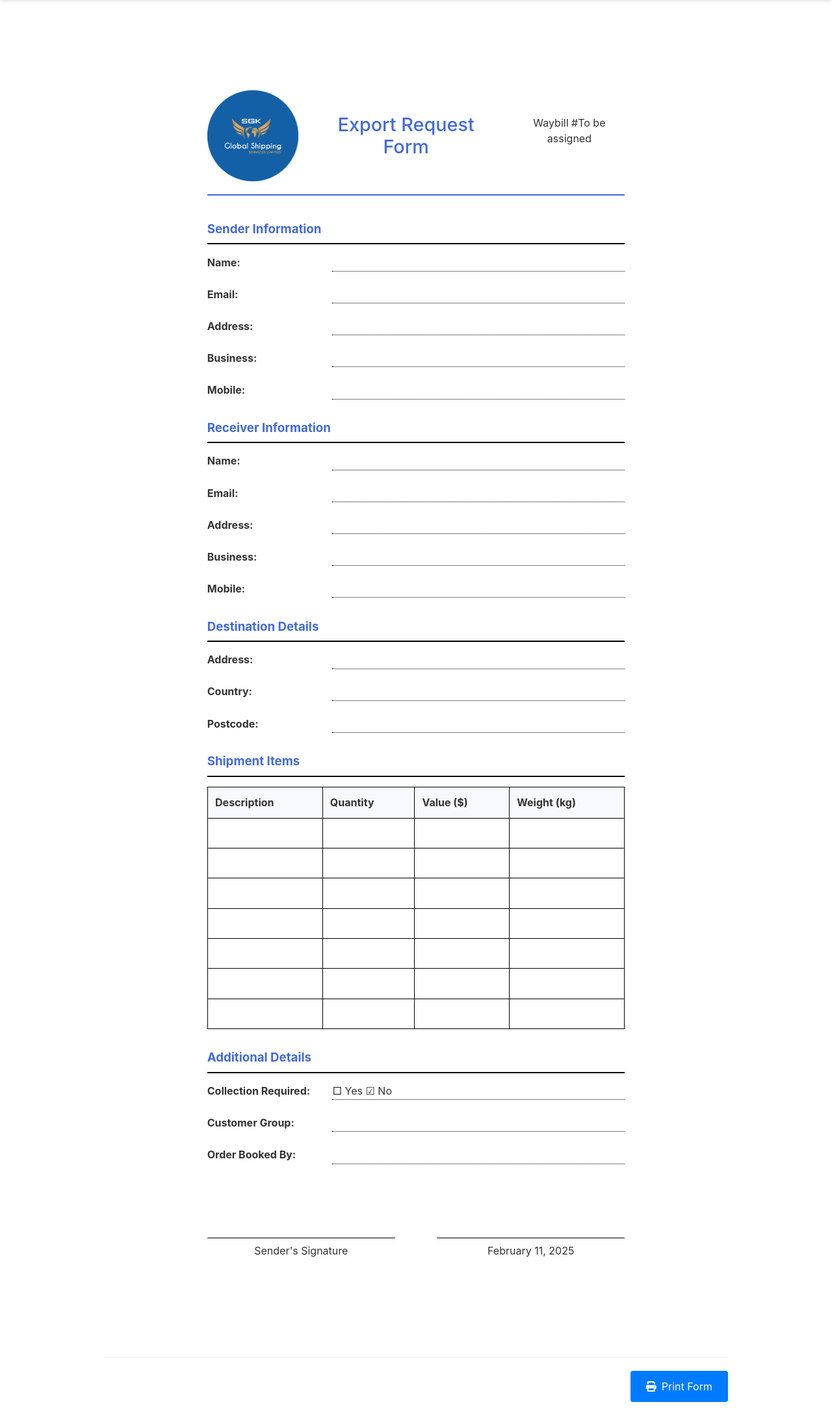
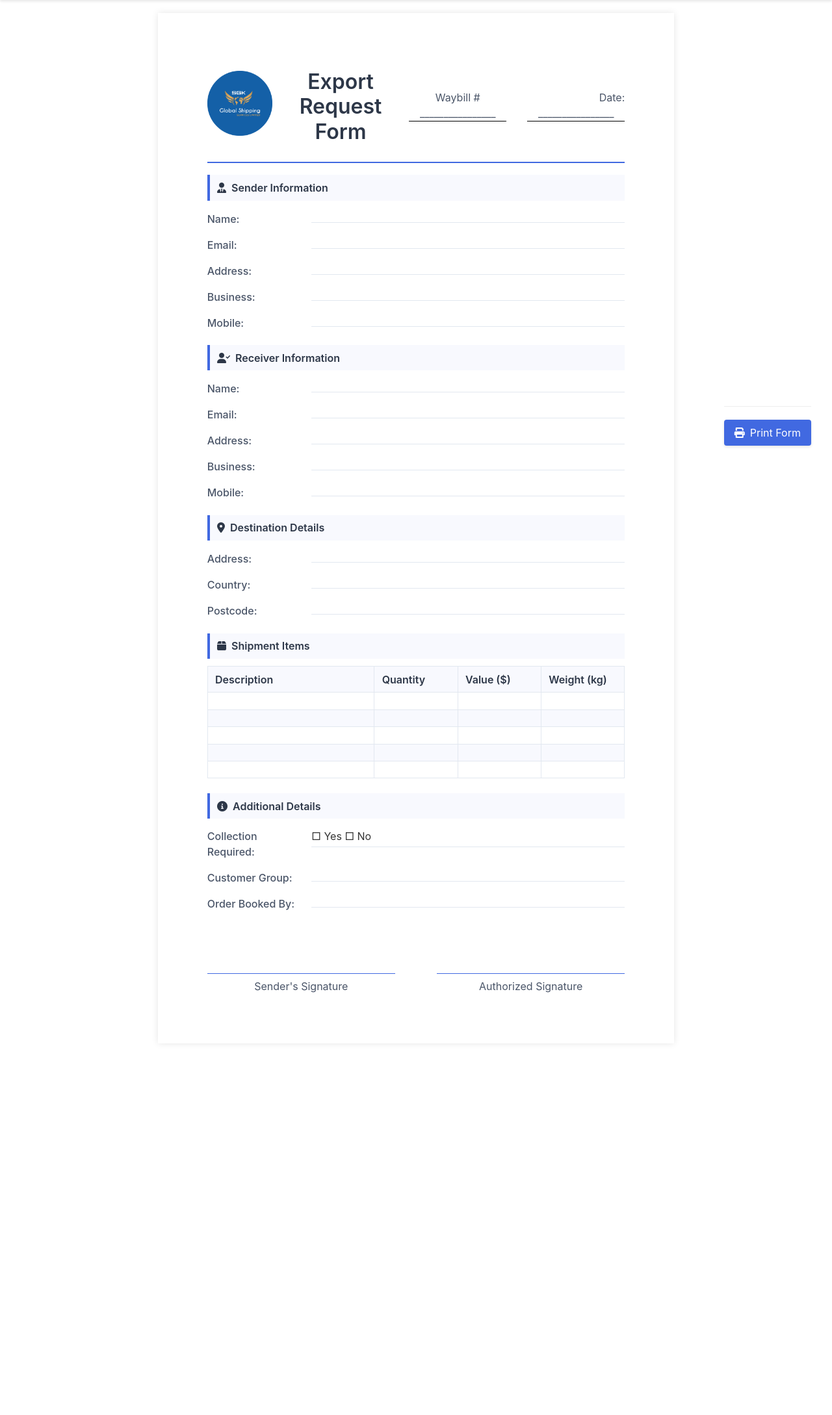
Before and after one commit to nonsonwune/sgk_export, a Flask app: page /print-form-template in a window 1280 px wide. Shown: the part 82-2260 px from the top of the page at 65% size. After the commit the page ends 1610 px from the top, so only its background shows below. Run offline with Flask 3, Linux system fonts and the light colour scheme; a user stored in the database is signed in; lists and menus that the app fills with data are empty.

Commit message:
printable form
properly formatted the printable form

```diff
--- a/app.py
+++ b/app.py
@@ -70,7 +70,7 @@ class User(UserMixin, db.Model):
 
 @login_manager.user_loader
 def load_user(user_id):
-    return User.query.get(int(user_id))
+    return db.session.get(User, int(user_id))
 
 def create_default_admin():
     """Create default admin user if no users exist"""
@@ -450,14 +450,44 @@ def serve_image(filename):
     """Serve uploaded images"""
     return send_from_directory('uploads', filename)
 
+class TemplateExportRequest:
+    def __init__(self, **kwargs):
+        self.waybill_number = kwargs.get('waybill_number', '')  # Empty for manual filling
+        self.created_at = kwargs.get('created_at')
+        self.sender_name = kwargs.get('sender_name', '')  # Empty for manual filling
+        self.sender_email = kwargs.get('sender_email', '')
+        self.sender_address = kwargs.get('sender_address', '')
+        self.sender_business = kwargs.get('sender_business', '')
+        self.sender_mobile = kwargs.get('sender_mobile', '')
+        self.receiver_name = kwargs.get('receiver_name', '')
+        self.receiver_email = kwargs.get('receiver_email', '')
+        self.receiver_address = kwargs.get('receiver_address', '')
+        self.receiver_business = kwargs.get('receiver_business', '')
+        self.receiver_mobile = kwargs.get('receiver_mobile', '')
+        self.destination_address = kwargs.get('destination_address', '')
+        self.destination_country = kwargs.get('destination_country', '')
+        self.destination_postcode = kwargs.get('destination_postcode', '')
+        self.is_collection = kwargs.get('is_collection', False)  # Default to unchecked
+        self.customer_group = kwargs.get('customer_group', '')
+        self.order_booked_by = kwargs.get('order_booked_by', '')
+        self.items = kwargs.get('items', [])
+
 @app.route('/print-form-template')
+@login_required
 def print_form_template():
-    """Route to display an empty printable form template."""
-    return render_template('print_form.html', request={
-        'waybill_number': 'To be assigned',
-        'status': 'new',
-        'created_at': datetime.now()
-    })
+    logger.debug("Preparing data for print form template")
+
+    # Create template object with empty values for manual filling
+    export_request = TemplateExportRequest(
+        waybill_number='',  # Empty for manual filling
+        created_at=None,  # Set to None so date can be filled by hand
+        items=[]
+    )
+
+    logger.debug("Created template with empty values for manual filling")
+    logger.debug("Attempting to render print form template")
+
+    return render_template('print_form.html', export_request=export_request)
 
 # Add new route for printing specific export request
 @app.route('/print-form/<int:id>')
--- a/templates/print_form.html
+++ b/templates/print_form.html
@@ -6,77 +6,119 @@
 <style>
     @media print {
         .main-nav, .action-buttons { display: none !important; }
-        body { font-size: 12pt; }
+        body {
+            font-size: 11pt;
+            line-height: 1.3;
+            background: white;
+            margin: 0;
+            padding: 0;
+        }
+        .print-form {
+            margin: 0 !important;
+            padding: 15mm !important;
+            box-shadow: none !important;
+        }
     }
 
     .print-form {
         max-width: 210mm;  /* A4 width */
-        margin: 20mm auto;
+        margin: 2rem auto;
         padding: 20mm;
         background: white;
+        box-shadow: 0 0 10px rgba(0,0,0,0.1);
     }
 
     .company-header {
         text-align: center;
-        margin-bottom: 10mm;
+        margin-bottom: 5mm;
+        padding-bottom: 5mm;
+        border-bottom: 2px solid #4169E1;
     }
 
     .company-logo {
-        width: 140px;
+        width: 100px;
         height: auto;
+        margin-bottom: 2mm;
+    }
+
+    .company-header h1 {
+        margin: 3mm 0 2mm;
+        color: #2d3748;
+        font-size: 24pt;
+        font-weight: 600;
+    }
+
+    .company-header p {
+        margin: 0;
+        color: #4a5568;
+        font-size: 12pt;
     }
 
     .form-section {
-        margin-bottom: 8mm;
+        margin-bottom: 6mm;
+        page-break-inside: avoid;
     }
 
     .section-title {
-        font-size: 14pt;
-        font-weight: bold;
-        margin-bottom: 4mm;
-        border-bottom: 2px solid #000;
-        padding-bottom: 2mm;
+        font-size: 12pt;
+        font-weight: 600;
+        margin-bottom: 3mm;
+        color: #2d3748;
+        background: #f8f9fe;
+        padding: 2mm 3mm;
+        border-left: 4px solid #4169E1;
     }
 
     .input-row {
         display: flex;
-        margin-bottom: 6mm;
+        margin-bottom: 3mm;
+        align-items: baseline;
     }
 
     .input-label {
-        width: 30%;
-        font-weight: bold;
+        width: 25%;
+        font-weight: 500;
+        color: #4a5568;
+        padding-right: 3mm;
     }
 
     .input-field {
-        width: 70%;
-        border-bottom: 1px dotted #000;
-        height: 7mm;
+        width: 75%;
+        border-bottom: 1px solid #e2e8f0;
+        min-height: 6mm;
+        padding: 1mm 0;
     }
 
     .items-table {
         width: 100%;
         border-collapse: collapse;
-        margin-bottom: 8mm;
+        margin: 2mm 0 6mm;
     }
 
     .items-table th {
-        border: 1px solid #000;
-        padding: 3mm;
+        background: #f8f9fe;
+        color: #2d3748;
+        font-weight: 600;
         text-align: left;
-        background: #f8f9fe;
+        padding: 2mm 3mm;
+        border: 1px solid #e2e8f0;
     }
 
     .items-table td {
-        border: 1px solid #000;
-        padding: 6mm 3mm;
-        height: 10mm;
+        padding: 3mm;
+        border: 1px solid #e2e8f0;
+        height: 7mm;
+    }
+
+    .items-table tr:nth-child(even) td {
+        background: #f8f9fe;
     }
 
     .signature-section {
         display: flex;
         justify-content: space-between;
-        margin-top: 15mm;
+        margin-top: 10mm;
+        page-break-inside: avoid;
     }
 
     .signature-box {
@@ -84,15 +126,55 @@
     }
 
     .signature-line {
-        border-top: 1px solid #000;
+        border-top: 1px solid #4169E1;
         margin-top: 15mm;
         padding-top: 2mm;
         text-align: center;
+        color: #4a5568;
     }
 
     .date-line {
         text-align: right;
-        margin-top: 10mm;
+        margin-top: 5mm;
+        color: #4a5568;
+    }
+
+    .action-buttons {
+        position: fixed;
+        bottom: 2rem;
+        right: 2rem;
+        z-index: 1000;
+    }
+
+    .action-button {
+        padding: 0.5rem 1rem;
+        background: #4169E1;
+        color: white;
+        border: none;
+        border-radius: 4px;
+        cursor: pointer;
+        font-size: 1rem;
+        display: flex;
+        align-items: center;
+        gap: 0.5rem;
+        box-shadow: 0 2px 4px rgba(0,0,0,0.1);
+    }
+
+    .action-button:hover {
+        background: #3154b4;
+    }
+
+    .manual-input {
+        display: inline-block;
+        min-width: 150px;
+        border-bottom: 1px solid #000;
+        text-align: center;
+    }
+
+    @media print {
+        .manual-input {
+            border-bottom: 1px solid #000;
+        }
     }
 </style>
 {% endblock %}
@@ -102,86 +184,105 @@
     <div class="company-header">
         <img src="{{ url_for('static', filename='images/SGKlogo.png') }}" alt="SGK Global Shipping" class="company-logo">
         <h1>Export Request Form</h1>
-        <p>Waybill #{{ request.waybill_number }}</p>
+        <p>Waybill #<span class="manual-input">{{ export_request.waybill_number or '________________' }}</span></p>
+        <p class="date-line">Date: <span class="manual-input">________________</span></p>
     </div>
 
     <div class="form-section">
-        <div class="section-title">Sender Information</div>
+        <div class="section-title">
+            <i class="fas fa-user-tie"></i> Sender Information
+        </div>
         <div class="input-row">
             <div class="input-label">Name:</div>
-            <div class="input-field">{{ request.sender_name }}</div>
+            <div class="input-field">{{ export_request.sender_name }}</div>
         </div>
         <div class="input-row">
             <div class="input-label">Email:</div>
-            <div class="input-field">{{ request.sender_email or '' }}</div>
+            <div class="input-field">{{ export_request.sender_email or '' }}</div>
         </div>
         <div class="input-row">
             <div class="input-label">Address:</div>
-            <div class="input-field">{{ request.sender_address or '' }}</div>
+            <div class="input-field">{{ export_request.sender_address or '' }}</div>
         </div>
         <div class="input-row">
             <div class="input-label">Business:</div>
-            <div class="input-field">{{ request.sender_business or '' }}</div>
+            <div class="input-field">{{ export_request.sender_business or '' }}</div>
         </div>
         <div class="input-row">
             <div class="input-label">Mobile:</div>
-            <div class="input-field">{{ request.sender_mobile }}</div>
+            <div class="input-field">{{ export_request.sender_mobile }}</div>
         </div>
     </div>
 
     <div class="form-section">
-        <div class="section-title">Receiver Information</div>
+        <div class="section-title">
+            <i class="fas fa-user-check"></i> Receiver Information
+        </div>
         <div class="input-row">
             <div class="input-label">Name:</div>
-            <div class="input-field">{{ request.receiver_name }}</div>
+            <div class="input-field">{{ export_request.receiver_name }}</div>
         </div>
         <div class="input-row">
             <div class="input-label">Email:</div>
-            <div class="input-field">{{ request.receiver_email or '' }}</div>
+            <div class="input-field">{{ export_request.receiver_email or '' }}</div>
         </div>
         <div class="input-row">
             <div class="input-label">Address:</div>
-            <div class="input-field">{{ request.receiver_address or '' }}</div>
+            <div class="input-field">{{ export_request.receiver_address or '' }}</div>
         </div>
         <div class="input-row">
             <div class="input-label">Business:</div>
-            <div class="input-field">{{ request.receiver_business or '' }}</div>
+            <div class="input-field">{{ export_request.receiver_business or '' }}</div>
         </div>
         <div class="input-row">
             <div class="input-label">Mobile:</div>
-            <div class="input-field">{{ request.receiver_mobile }}</div>
+            <div class="input-field">{{ export_request.receiver_mobile }}</div>
         </div>
     </div>
 
     <div class="form-section">
-        <div class="section-title">Destination Details</div>
+        <div class="section-title">
+            <i class="fas fa-map-marker-alt"></i> Destination Details
+        </div>
         <div class="input-row">
             <div class="input-label">Address:</div>
-            <div class="input-field">{{ request.destination_address or '' }}</div>
+            <div class="input-field">{{ export_request.destination_address or '' }}</div>
         </div>
         <div class="input-row">
             <div class="input-label">Country:</div>
-            <div class="input-field">{{ request.destination_country or '' }}</div>
+            <div class="input-field">{{ export_request.destination_country or '' }}</div>
         </div>
         <div class="input-row">
             <div class="input-label">Postcode:</div>
-            <div class="input-field">{{ request.destination_postcode or '' }}</div>
+            <div class="input-field">{{ export_request.destination_postcode or '' }}</div>
         </div>
     </div>
 
     <div class="form-section">
-        <div class="section-title">Shipment Items</div>
+        <div class="section-title">
+            <i class="fas fa-box"></i> Shipment Items
+        </div>
         <table class="items-table">
             <thead>
                 <tr>
-                    <th>Description</th>
-                    <th>Quantity</th>
-                    <th>Value ($)</th>
-                    <th>Weight (kg)</th>
+                    <th width="40%">Description</th>
+                    <th width="20%">Quantity</th>
+                    <th width="20%">Value ($)</th>
+                    <th width="20%">Weight (kg)</th>
                 </tr>
             </thead>
             <tbody>
-                {% for i in range(7) %}
+                {% if export_request.items %}
+                    {% for item in export_request.items %}
+                    <tr>
+                        <td>{{ item.description }}</td>
+                        <td>{{ item.quantity }}</td>
+                        <td>${{ "%.2f"|format(item.value) }}</td>
+                        <td>{{ "%.1f"|format(item.weight) }}</td>
+                    </tr>
+                    {% endfor %}
+                {% else %}
+                    {% for i in range(5) %}
                 <tr>
                     <td></td>
                     <td></td>
@@ -189,38 +290,41 @@
                     <td></td>
                 </tr>
                 {% endfor %}
+                {% endif %}
             </tbody>
         </table>
     </div>
 
     <div class="form-section">
-        <div class="section-title">Additional Details</div>
+        <div class="section-title">
+            <i class="fas fa-info-circle"></i> Additional Details
+        </div>
         <div class="input-row">
             <div class="input-label">Collection Required:</div>
-            <div class="input-field">{% if request.is_collection %}☑ Yes □ No{% else %}□ Yes ☑ No{% endif %}</div>
+            <div class="input-field">□ Yes □ No</div>
         </div>
         <div class="input-row">
             <div class="input-label">Customer Group:</div>
-            <div class="input-field">{{ request.customer_group or '' }}</div>
+            <div class="input-field">{{ export_request.customer_group or '' }}</div>
         </div>
         <div class="input-row">
             <div class="input-label">Order Booked By:</div>
-            <div class="input-field">{{ request.order_booked_by or '' }}</div>
+            <div class="input-field">{{ export_request.order_booked_by or '' }}</div>
         </div>
     </div>
 
     <div class="signature-section">
         <div class="signature-box">
-            <div class="signature-line">{{ request.sender_signature or 'Sender\'s Signature' }}</div>
+            <div class="signature-line">Sender's Signature</div>
         </div>
         <div class="signature-box">
-            <div class="signature-line">{{ request.created_at.strftime('%B %d, %Y') }}</div>
+            <div class="signature-line">Authorized Signature</div>
         </div>
     </div>
 </div>
 
 <div class="action-buttons">
-    <button onclick="window.print()" class="action-button primary">
+    <button onclick="window.print()" class="action-button">
         <i class="fas fa-print"></i> Print Form
     </button>
 </div>
```
